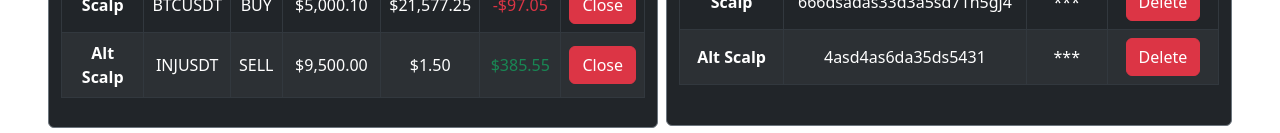
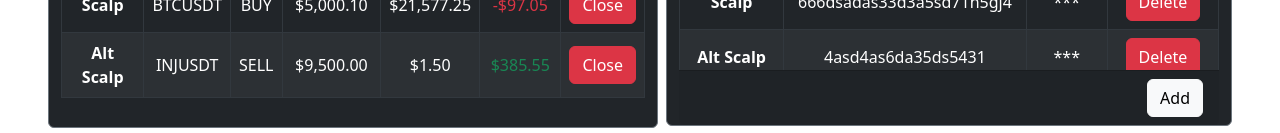
Before and after one commit to walidm95/news-trading-terminal, a Vue app: page / in a window 1280 px wide. Shown: the part 1069-1202 px from the top of the page. Built offline with nearby package versions, Linux system fonts and the light colour scheme.

Commit message:
add button for api keys

```diff
--- a/src/components/AccountApiKeys.vue
+++ b/src/components/AccountApiKeys.vue
@@ -25,6 +25,9 @@
                 </tbody>
             </table>
         </div>
+        <div class="card-footer">
+            <button type="button" class="btn btn-light float-right">Add</button>
+        </div>
     </div>
 </template>
 
```
